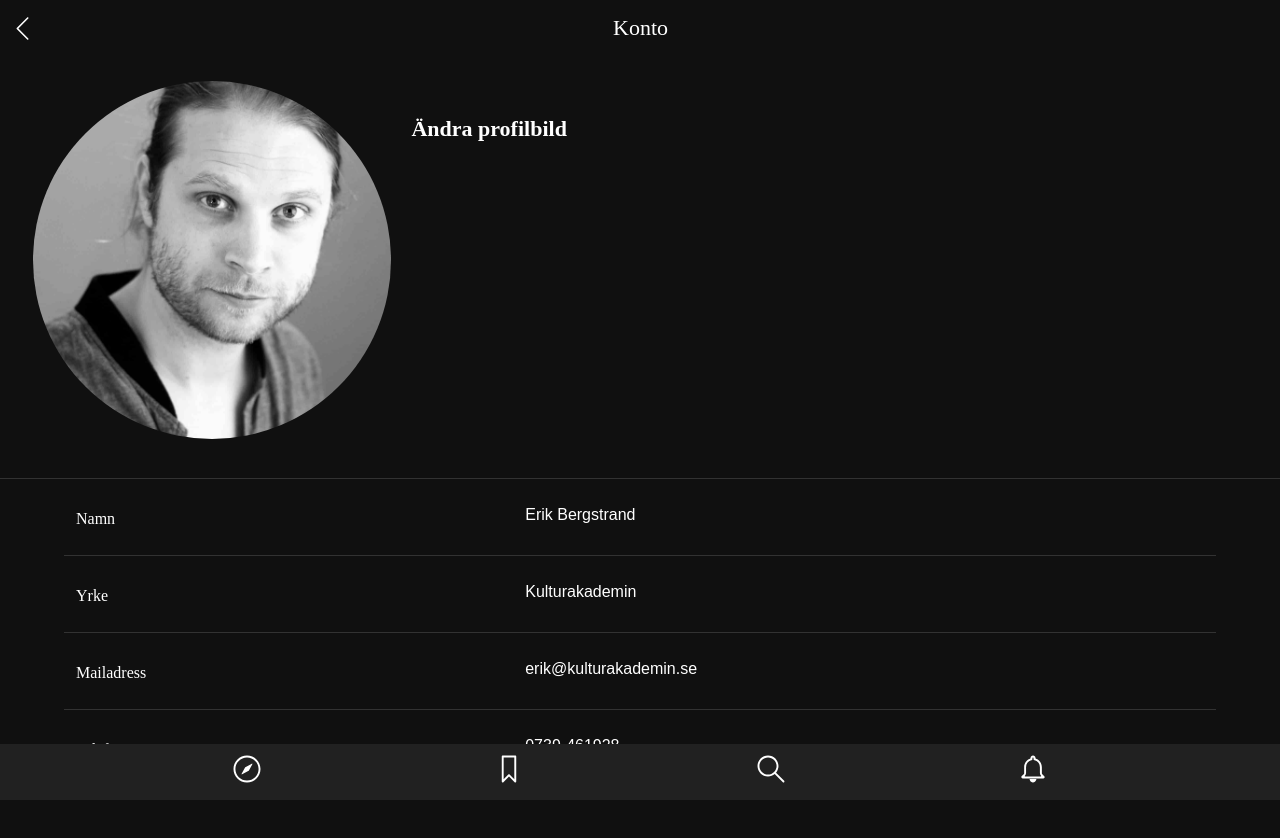
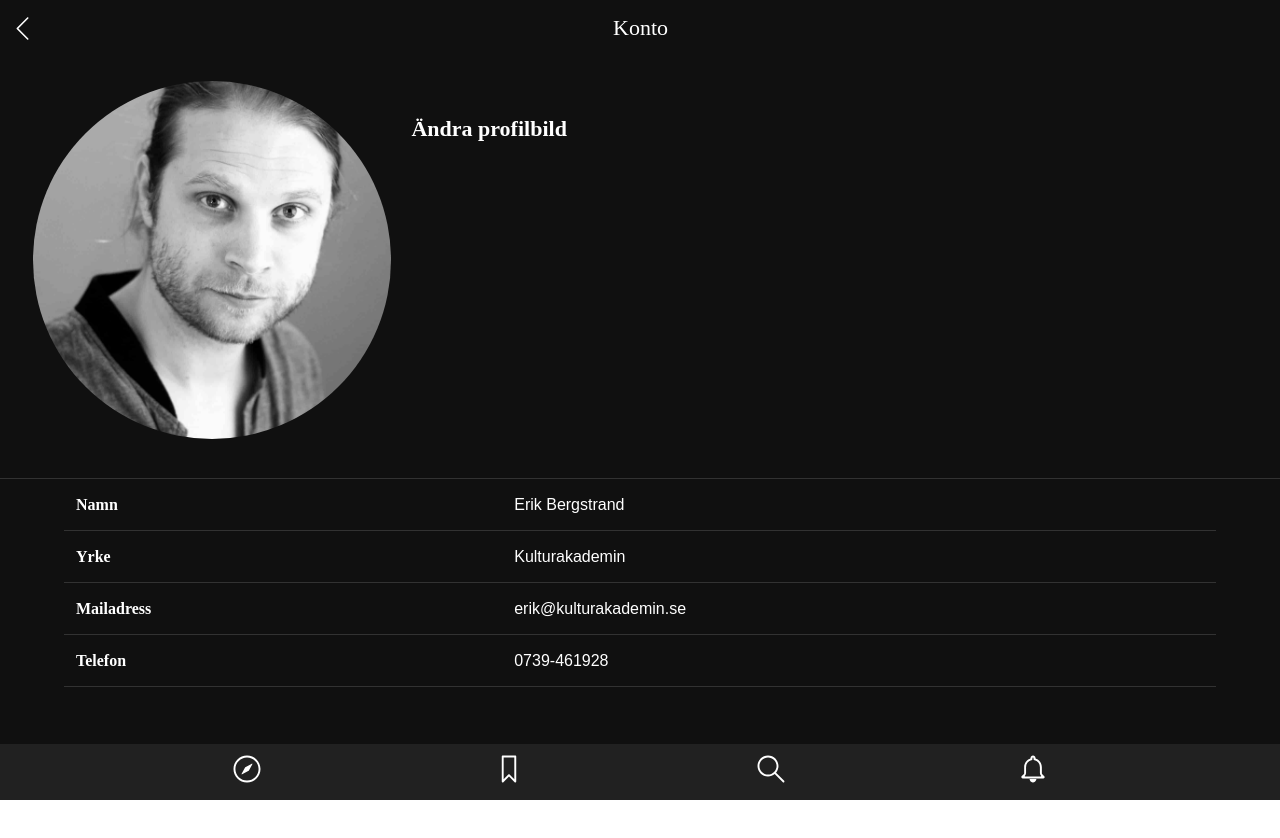
Before and after one commit to erikarvidsson/KA-project2, a React (Create React App) app: page /Konto in a window 1280 px wide. Shown: the top 838 px of the page. After the commit the page ends 800 px from the top, so only its background shows below. Built offline with nearby package versions, Linux system fonts and the light colour scheme.

Commit message:
clean uo in code
index.js add margins and z-index

```diff
--- a/src/components/Form/index.js
+++ b/src/components/Form/index.js
@@ -12,16 +12,16 @@ const DivStyled = styled.div`
 `;
 
 const FormStyled = styled.form`
-    width: 100vw;
-    display: flex;
-    padding-bottom: 25px;
     height: 51px;
     width: 90vw;
+    display: flex;
+    align-items: center;
+    /* padding-bottom: 25px; */
     list-style: none;
 `;
 
 const InputStyled = styled.input`
-    height: 70px;
+    height: 50px;
     width: 60vw;
     background-color: #101010;
     border: none;
@@ -36,15 +36,17 @@ const InputStyled = styled.input`
 `;
 
 const ButtonStyled = styled.div`
-    height: 53px;
+    height: 20px;
+    width: 20px;
+    margin-right: 10px;
     display: flex;
     flex-direction: column;
     justify-content: flex-end;
 
     img{
       display: ${props => props.display || 'none' };
-      width: 30px;
-      height: 30px;
+      width: 20px;
+      margin-right: 10px;
     }
 `;
 
@@ -53,7 +55,7 @@ const Label = styled.label`
     display: flex;
     flex-direction: column;
     justify-content: center;
-    height: 80px;
+    height: 51px;
     width: 40vw;
 `;
 
@@ -118,7 +120,7 @@ const Form = () => {
     return (
         <DivStyled>
               <FormStyled>
-                  <Label><P text='Namn'/></Label>
+                  <Label><P text='Namn' fontWeight='bold'/></Label>
                   <InputStyled
                       placeholder='Erik Bergstrand'
                       value={namn}
@@ -132,7 +134,7 @@ const Form = () => {
               </FormStyled>
               <Line />
               <FormStyled>
-                  <Label><P text='Yrke'/></Label>
+                  <Label><P text='Yrke' fontWeight='bold'/></Label>
                   <InputStyled
                       placeholder='Kulturakademin'
                       value={yrke}
@@ -146,7 +148,7 @@ const Form = () => {
               </FormStyled>
               <Line />
               <FormStyled>
-                  <Label><P text='Mailadress'/></Label>
+                  <Label><P text='Mailadress' fontWeight='bold'/></Label>
                   <InputStyled
                       placeholder='erik@kulturakademin.se'
                       value={mailadress}
@@ -160,7 +162,7 @@ const Form = () => {
               </FormStyled>
               <Line />
               <FormStyled>
-                  <Label><P text='Telefon'/></Label>
+                  <Label><P text='Telefon' fontWeight='bold'/></Label>
                   <InputStyled
                       placeholder='0739-461928'
                       value={telefon}
```
